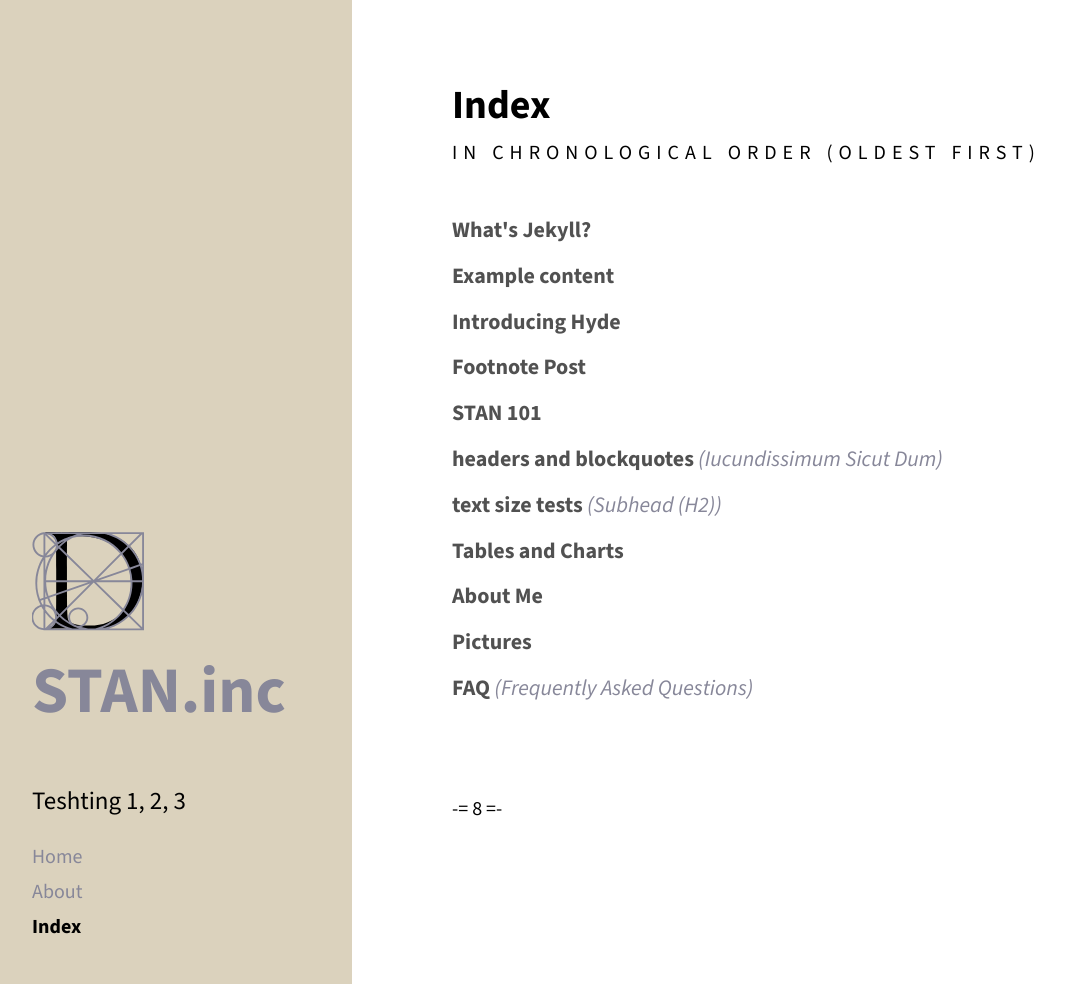
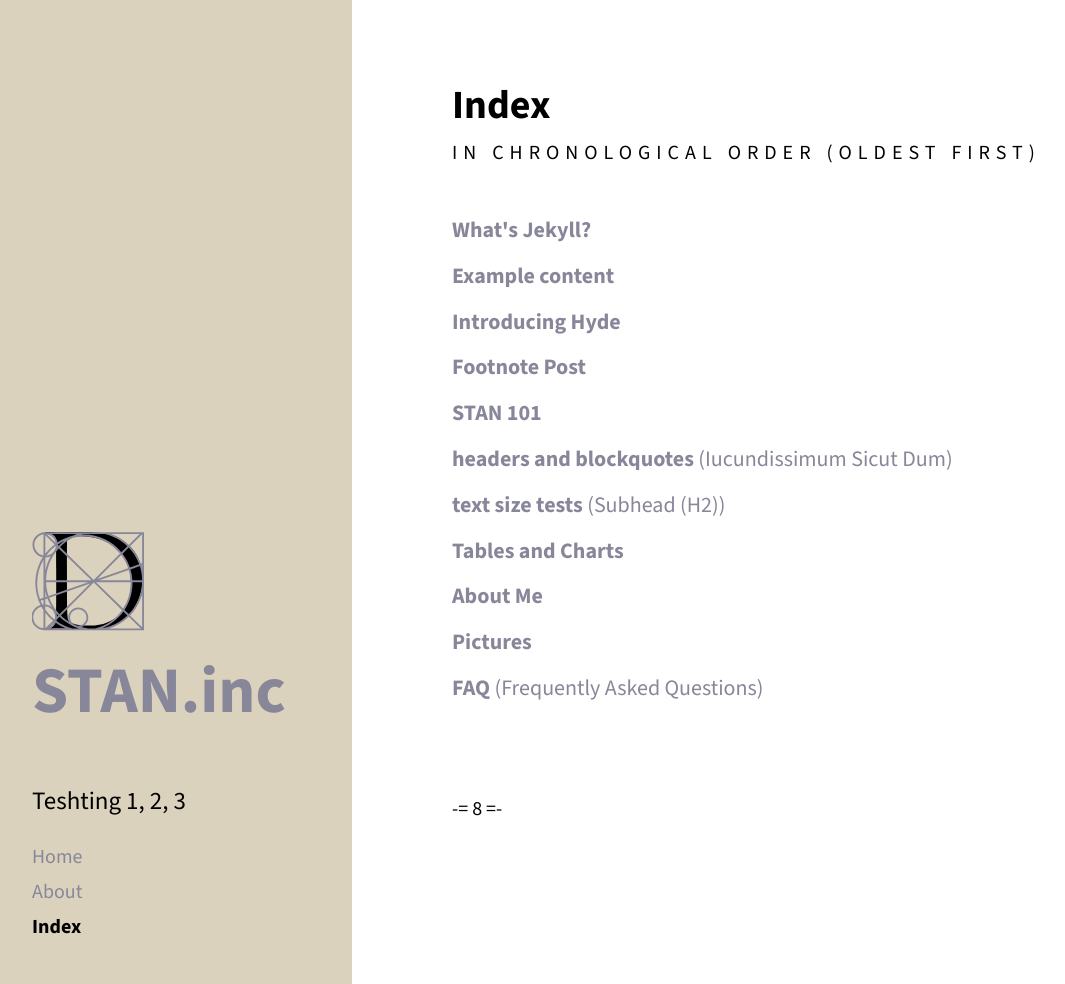
Before and after one commit to stam-ink/stam-ink.github.io, a Jekyll site: the page built from index.md, in a window 1280 px wide and 984 px high. Shown: the whole window, without its empty margins (8-1073 px from the left). Built offline with Jekyll 4.4.1, drawn with Linux system fonts in a browser that asks for light colours.

Commit message:
Update hyde.css

```diff
--- a/public/css/hyde.css
+++ b/public/css/hyde.css
@@ -1153,16 +1153,15 @@ ul.master-blog-index li a {
 
 /* Primary Post Title (e.g., Fonts: Part 1) */
 ul.master-blog-index .index-title {
-  font-weight: 700 !important;
-  color: #515151 !important; /* Standard dark body color */
+  font-weight: 900 !important;
+  color: #878799 !important;
 }
 
 /* The Wrapping Parentheses and Subtitle */
 ul.master-blog-index .index-paren,
 ul.master-blog-index .index-subtitle {
   font-weight: 400 !important;
-  font-style: italic;
-  color: #878799 !important; /* Muted accent purple */
+  color: #878799 !important;
 }
 
 /* Unified Hover State for the entire line */
```
